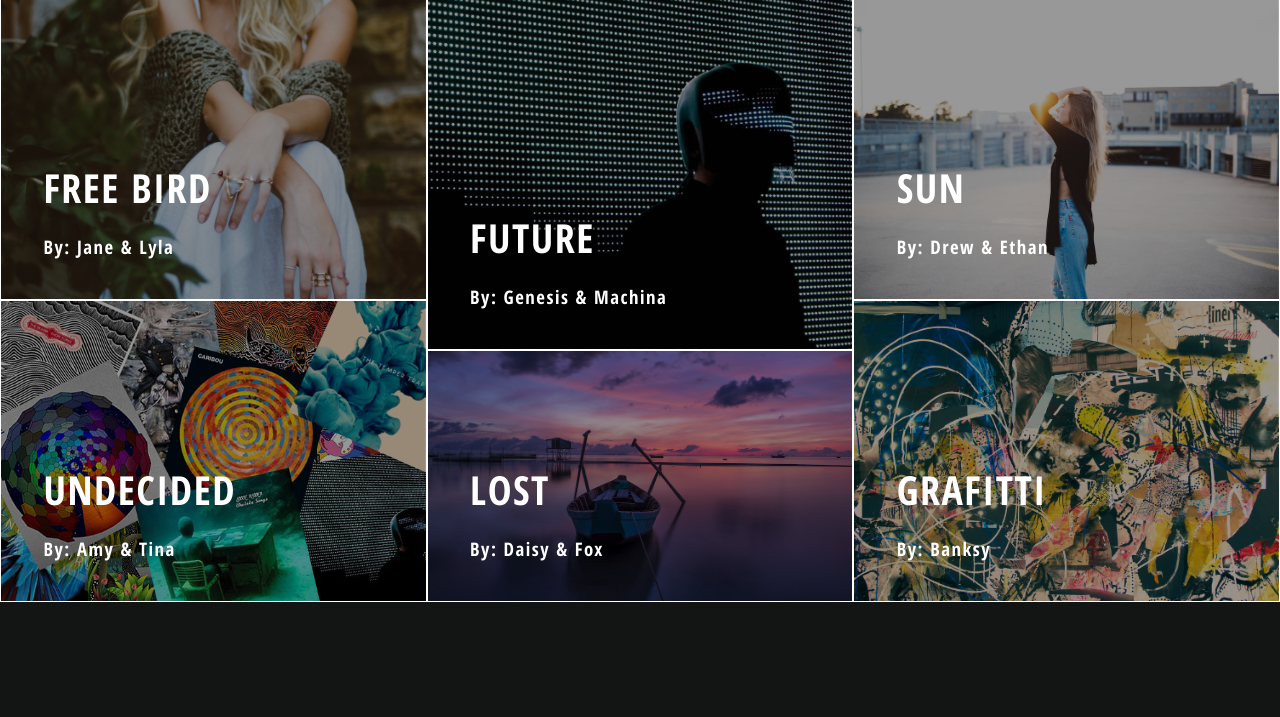
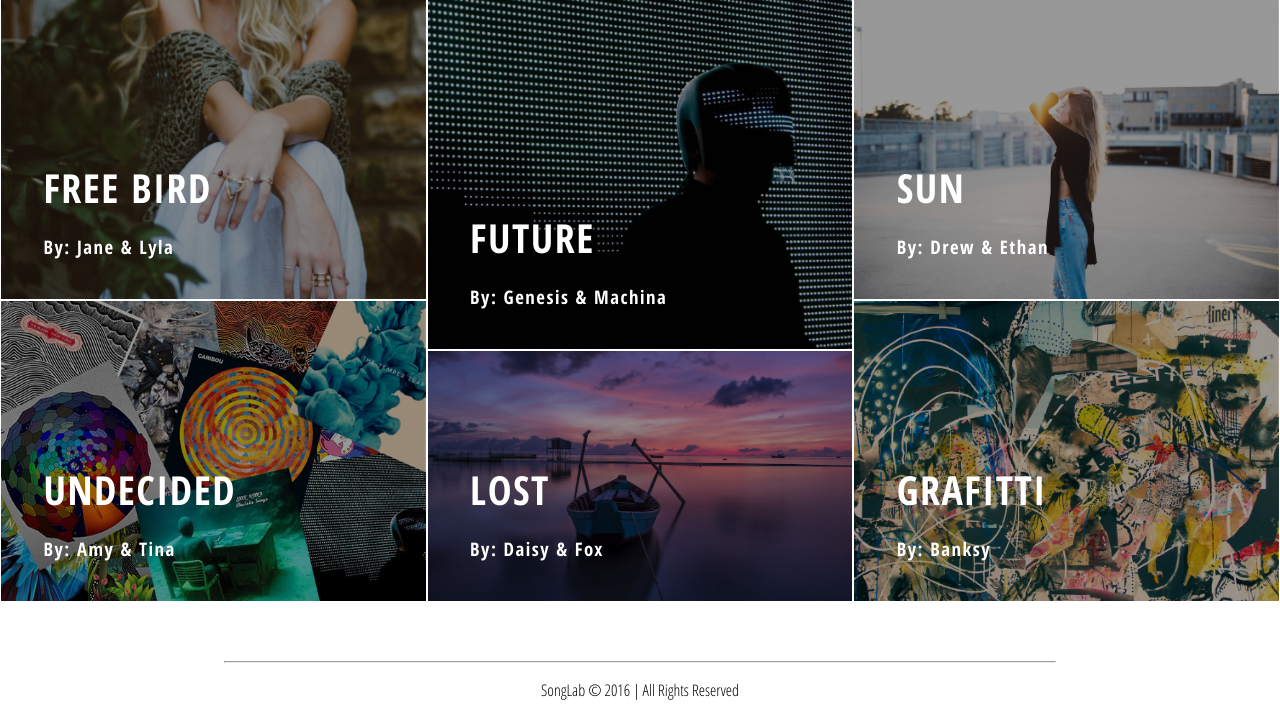
Before and after one commit to iamJRD/song-lab, a PHP site: template views/index.html.twig in a window 1280 px wide. Shown: the part 1395-2112 px from the top of the page. Before the commit the page ends 1997 px from the top, so only its background shows below. Run offline with PHP 8.4, Linux system fonts and the light colour scheme; the template is opened without the code that fills it, so the values that code supplies are empty; some libraries are stand-ins or nearby versions.

Commit message:
Fix browse issue div problem

```diff
--- a/views/index.html.twig
+++ b/views/index.html.twig
@@ -94,7 +94,8 @@
                           $("#modal2").openModal();
                           $(this).removeClass('.lean-overlay');
                         </script>
-                          {{ error }}
+                          <p class="errorMessage">{{ error }}</p>
+
                           {% endif %}
                   <div class="input-field">
                     <input placeholder="Username" id="username" name="username" type="text" class="validate">
@@ -192,6 +193,10 @@
           </div>
         </div>
       </div>
+      <div class="footer">
+        <hr>
+        <p>SongLab &copy; 2016 | All Rights Reserved</p>
+      </div>
     </div>
 
   </body>
--- a/views/private_profile.html.twig
+++ b/views/private_profile.html.twig
@@ -189,6 +189,9 @@
       <button href="#postMusicModal" class="postMusicLink modal-trigger modal-close">Post a Song</button>
     </div>
     {% endif %}
-
+    <div class="footer">
+      <hr>
+      <p>SongLab &copy; 2016 | All Rights Reserved</p>
+    </div>
   </body>
 </html>
--- a/web/css/main.css
+++ b/web/css/main.css
@@ -38,6 +38,10 @@ body::-webkit-scrollbar {
 a {
   text-decoration: none;
   color: black; }
+
+.errorMessage {
+  text-align: center;
+  color: tomato; }
 
 .postMusicLink {
   border: none;
--- a/web/scss/base/_base.scss
+++ b/web/scss/base/_base.scss
@@ -31,6 +31,11 @@ a {
   color: black;
 }
 
+.errorMessage {
+  text-align: center;
+  color: tomato;
+}
+
 .postMusicLink {
   border: none;
   color: $subColor1;
```
Also changed, not shown: views/about.html.twig (+8 -3 lines), views/projects.html.twig (+5 -4 lines), 1 other file.
